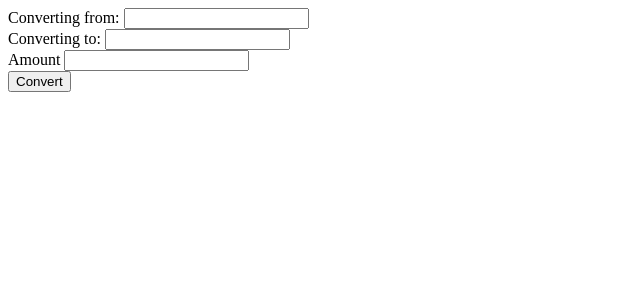
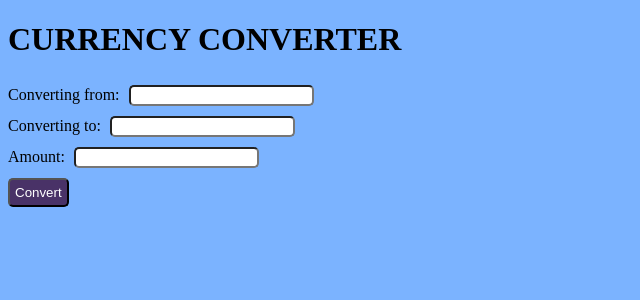
Before and after one commit to RQuicho/Forex_Converter, a Flask app: page / in a window 1280 px wide. Shown: the top 300 px of the page, without its empty margins (0-640 px from the left). Run offline with Flask 2, Linux system fonts and the light colour scheme.

Commit message:
adding completed project with css

```diff
--- /dev/null
+++ b/static/styles.css
@@ -0,0 +1,34 @@
+/* https://www.color-hex.com/color-palette/7098 */
+
+body {
+  background-color: rgb(123,179,255);
+}
+
+form {
+  margin: auto;
+}
+
+input {
+  padding: auto;
+  border-radius: 5px;
+  margin: 5px;
+}
+
+button {
+  background-color: rgb(73,50,103);
+  color: white;
+  border-radius: 5px;
+  margin: 5px 0;
+  padding: 5px;
+}
+
+button:hover {
+  background-color: rgba(183, 128, 255, 0.548);
+  color: black;
+}
+
+.error {
+  background-color: rgb(232,106,240);
+  padding: 10px;
+  border-radius: 7px;
+}
--- a/templates/base.html
+++ b/templates/base.html
@@ -4,7 +4,7 @@
   <meta charset="UTF-8">
   <meta http-equiv="X-UA-Compatible" content="IE=edge">
   <meta name="viewport" content="width=device-width, initial-scale=1.0">
-  <link type="stylesheet" href="styles.css">
+  <link rel="stylesheet" href="/static/styles.css">
   <title>{% block title%} TITLE {% endblock %}</title>
 </head>
 <body>
--- a/templates/index.html
+++ b/templates/index.html
@@ -3,6 +3,8 @@
 {% block title %}Forex Converter{% endblock %}
 
 {% block content %}
+
+<h1>CURRENCY CONVERTER</h1>
 
   <form action="/convert" method="POST">
     <label for="firstCurrency">Converting from: </label>
@@ -11,7 +13,7 @@
     <label for="secondCurrency">Converting to: </label>
     <input type="text" name="to">
     <br>
-    <label for="amount">Amount</label>
+    <label for="amount">Amount: </label>
     <input type="text" name="amount">
     <br>
     <button>Convert</button>
```
Also changed, not shown: test_app.py (+18 -6 lines), templates/styles.css (deleted).
